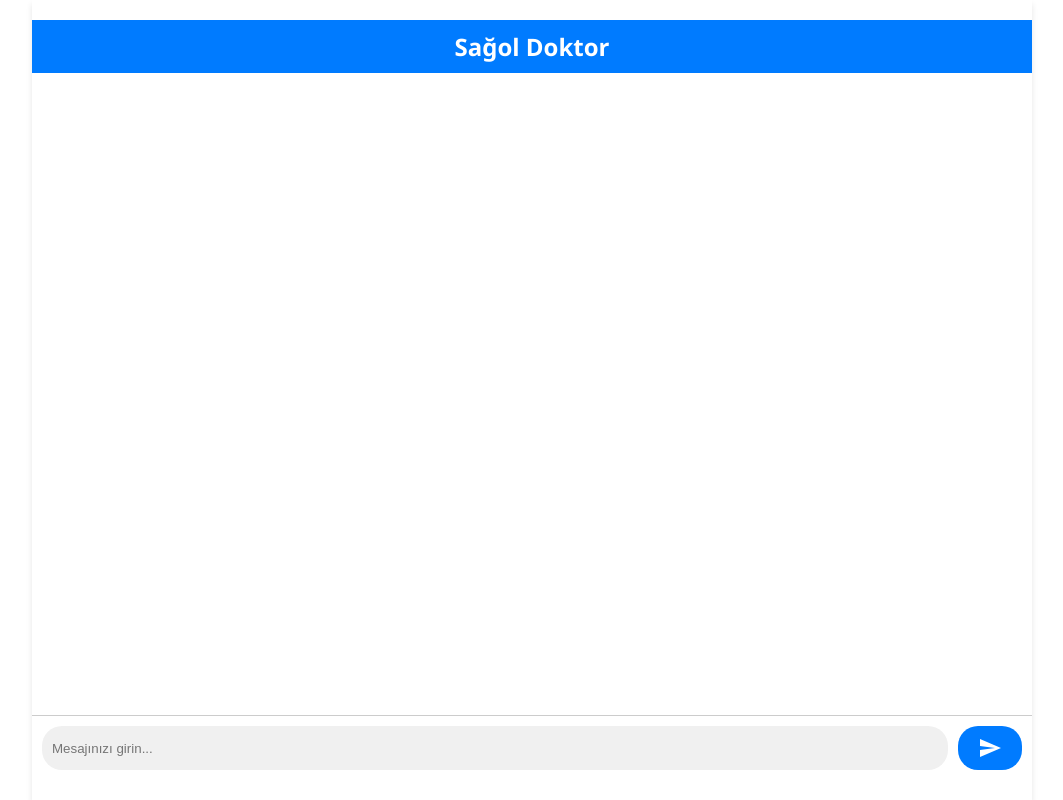
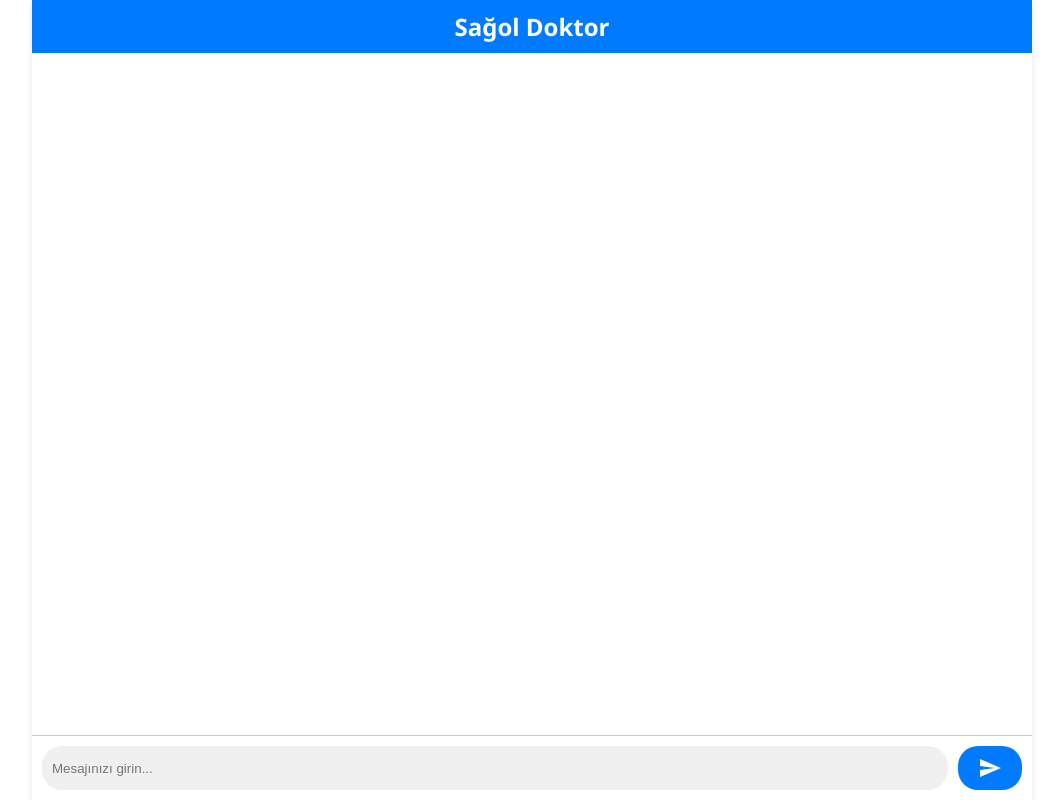
Before and after one commit to sagoldoktor/sagoldoktor.github.io, a React (Create React App) app: page / in a window 1280 px wide. Shown: the whole page, without its empty margins (108-1171 px from the left). Built offline with nearby package versions, Linux system fonts and the light colour scheme; the HTML template or start-up script is replaced by a standard one.

Commit message:
Update App.css

```diff
--- a/src/App.css
+++ b/src/App.css
@@ -26,7 +26,7 @@ body {
   max-width: 1000px; /* Adjust the max-width as desired */
   height: 100%;
   background-color: #ffffff;
-  padding: 20px 0;
+  padding: 0px 0;
   box-shadow: 0 4px 6px rgba(0, 0, 0, 0.1);
 }
 
```
